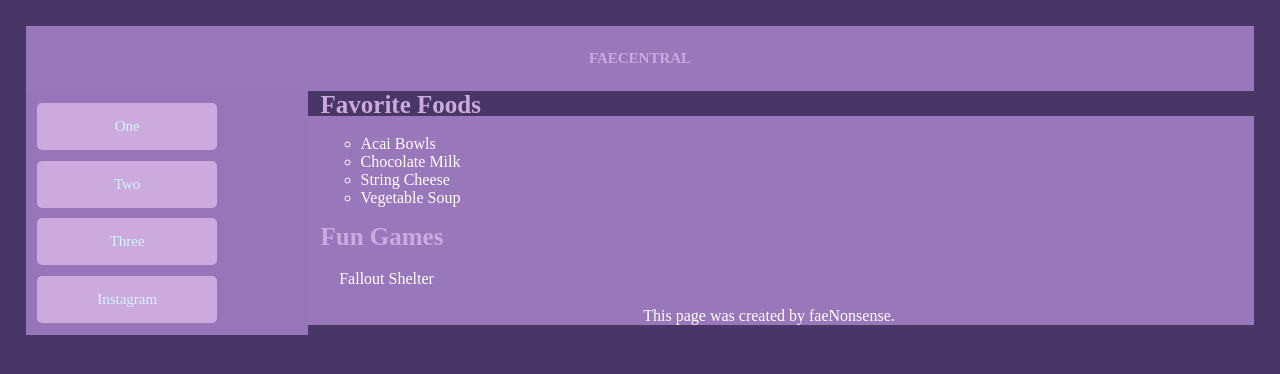
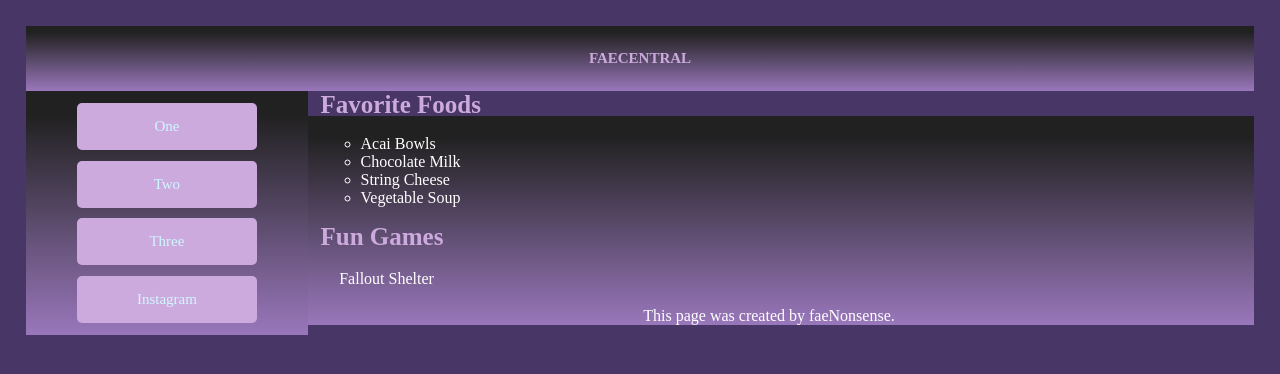
Before and after one commit to faeNonsense/faeNonsense, a plain HTML site: page index.html in a window 1280 px wide. Drawn offline with Linux system fonts and the light colour scheme.

Commit message:
Update sample.css

```diff
--- a/css/sample.css
+++ b/css/sample.css
@@ -132,3 +132,13 @@ footer{
 	background-color: #9977BB;
 	text-align: center;
 }
+
+header, footer, .left{
+	text-align: center;
+	background-color: #9977BB;
+	background: -moz-linear-gradient(top, #212121 10%, #9977BB 100%);
+	background: -webkit-linear-gradient(#212121 10%, #9977BB 100%);
+	background: -o-linear-gradient(#212121 10%, #9977BB 100%);
+	background: linear-gradient(#212121 10%, #9977BB 100%);
+
+}
```
